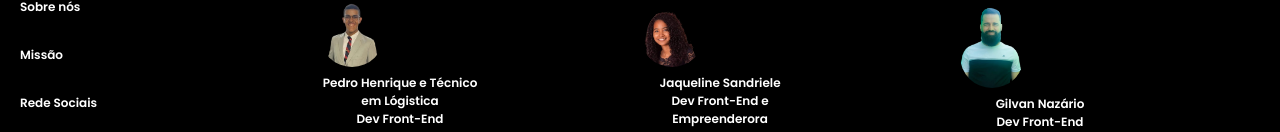
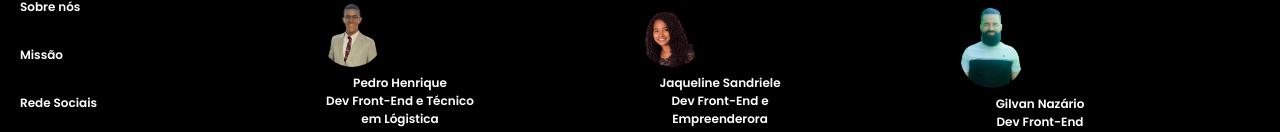
Before and after one commit to pedrohenrique1224/livraria, a plain HTML site: page index.html in a window 1280 px wide. Shown: the part 973-1105 px from the top of the page. Drawn offline with Linux system fonts and the light colour scheme; files whose address does not match are found by name.

Commit message:
Update index.html

```diff
--- a/index.html
+++ b/index.html
@@ -67,8 +67,8 @@
             <div class="imagem">
                 <img src="picture/Pedro.png" alt="Pedro">
                 <br>
-                <p id="img">Pedro Henrique e Técnico em Lógistica</p>
-                <p id="img">Dev Front-End</p>
+                <p id="img">Pedro Henrique</p>
+                <p id="img">Dev Front-End e Técnico em Lógistica</p>
             </div>
             <div class="imagem">
                 <img src="picture/Jaque.png" alt="Jaque">
```
